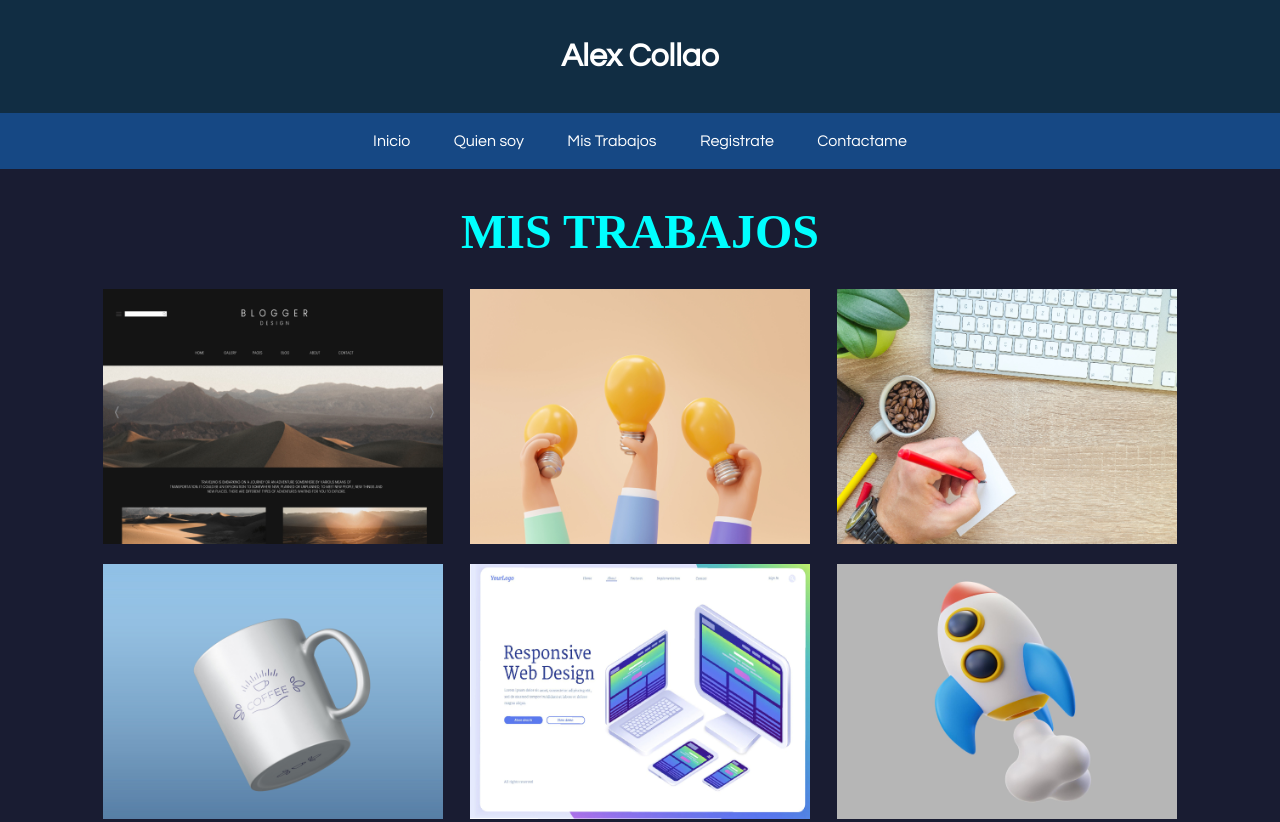
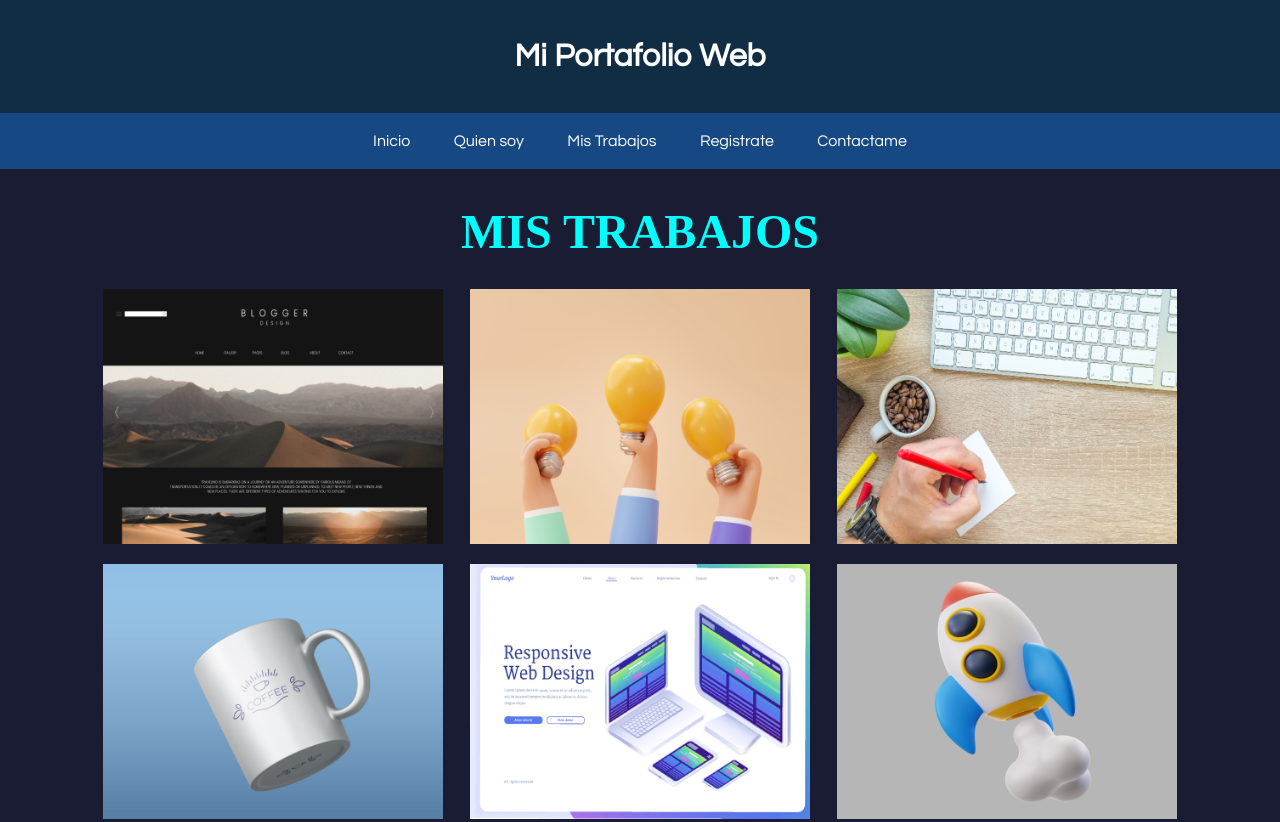
Before and after one commit to Sebasco23/miportafoliosenati, a plain HTML site: page mistrabajos.html in a window 1280 px wide. Shown: the top 822 px of the page. Drawn offline with nearby package versions, Linux system fonts and the light colour scheme.

Commit message:
Update mistrabajos.html

```diff
--- a/mistrabajos.html
+++ b/mistrabajos.html
@@ -14,7 +14,7 @@
 </head>
 <body>
 	<header>
-		<h1>Alex Collao</h1>
+		<h1>Mi Portafolio Web</h1>
 	</header>
 
 	<nav>
```
